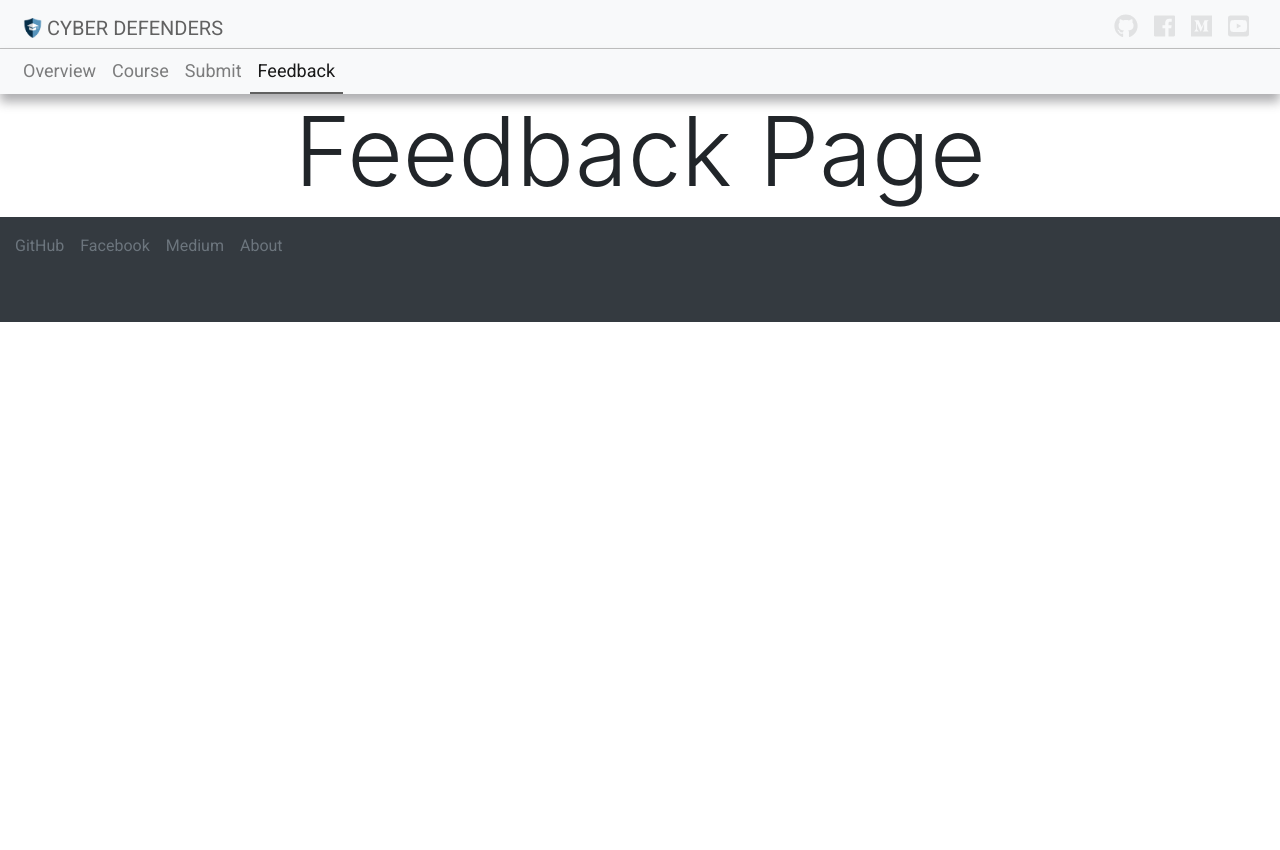
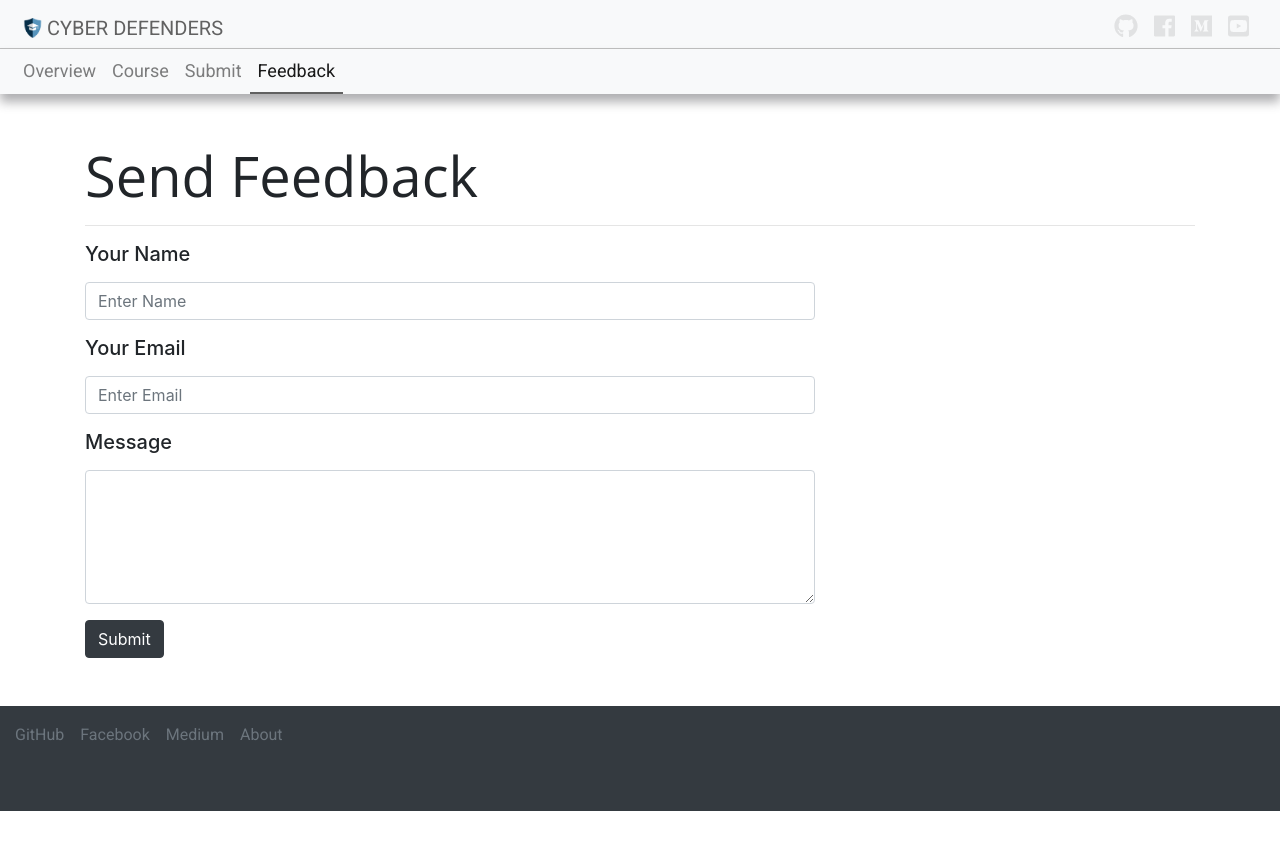
Before and after one commit to cyberdefenders/cyber-defenders-course, a Jekyll site: the page built from feedback.html, in a window 1280 px wide. Shown: the top 850 px of the page. Built offline with Jekyll 4.4.1, drawn with Linux system fonts in a browser that asks for light colours; nearby versions of some CDN libraries.

Commit message:
Add formspree feedback page

```diff
--- a/feedback.html
+++ b/feedback.html
@@ -3,4 +3,36 @@ layout: default
 feedback: active
 ---
 
-<h1 class="display-1 text-center">Feedback Page</h1>
+<div class="container my-5">
+
+  <h1 class="display-4">Send Feedback</h1>
+  <hr>
+
+  <div class="contact">
+    <!--<div class="alert alert-success"><strong><span class="glyphicon glyphicon-send"></span> Success! Message sent. (If form ok!)</strong></div> -->
+    <!--<div class="alert alert-danger"><span class="glyphicon glyphicon-alert"></span><strong> Error! Please check the inputs. (If form error!)</strong></div> -->
+    <div class="row">
+      <div class="col-lg-8">
+        <form role="form" action="http://formspree.io/cyberdefendersprogram@gmail.com" method="POST">
+          <input type="hidden" name="_next" value="{{ site.baseurl }}feedback" />
+          <input type="hidden" name="_subject" value="New submission!" />
+          <input type="text" name="_gotcha" style="display:none" />
+
+          <div class="form-group">
+            <label for="InputName"><h5>Your Name</h5></label>
+            <input type="text" class="form-control" name="name" id="InputName" placeholder="Enter Name" required>
+          </div>
+          <div class="form-group">
+            <label for="InputEmail"><h5>Your Email</h5></label>
+            <input type="email" class="form-control" id="InputEmail" name="_replyto" placeholder="Enter Email" required>
+          </div>
+          <div class="form-group">
+            <label for="InputMessage"><h5>Message</h5></label>
+            <textarea name="InputMessage" id="InputMessage" class="form-control" rows="5" required></textarea>
+          </div>
+          <input type="submit" name="submit" id="submit" value="Submit" class="btn btn-dark">
+      </form>
+    </div>
+  </div>
+</div>
+</div>
--- a/submit.html
+++ b/submit.html
@@ -4,9 +4,5 @@ submit: active
 ---
 
 <section id="submission-section">
-  <div class="container">
-    <div class="row">
 
-    </div>
-  </div>
 </section>
```
Also changed, not shown: 2 other files.
